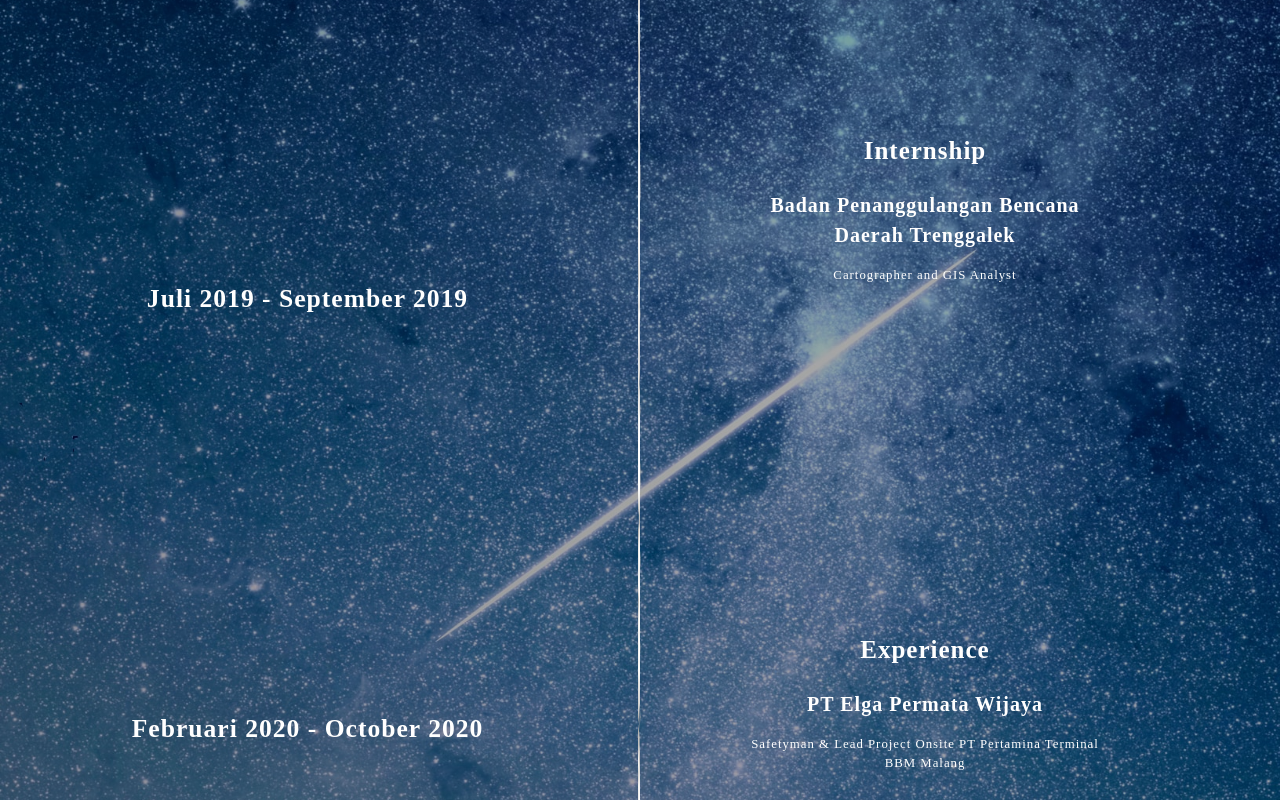
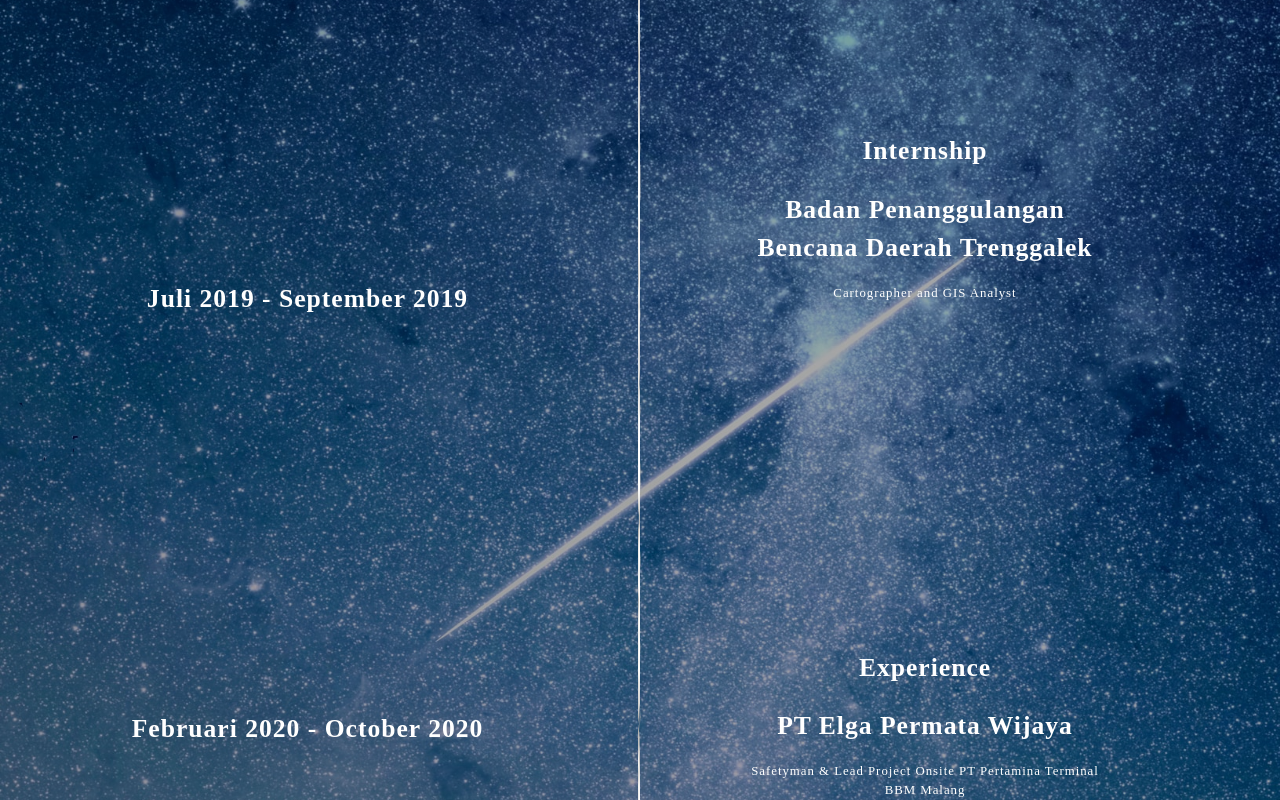
Before and after one commit to Vergiananta/vergi-porto, a React (Create React App) app: page /dashboard/biography in a window 1280 px wide. Shown: the part 840-1640 px from the top of the page. Built offline with nearby package versions, Linux system fonts and the light colour scheme.

Commit message:
[UPDATE] change biography

```diff
--- a/src/component/biography/Biography.js
+++ b/src/component/biography/Biography.js
@@ -69,8 +69,8 @@ function Biography() {
                         return (
                             <div key={i} className="content_decription_2" style={{ transform: `translateY(${offsetY * 0.05}px)` }}>
                                 <div style={{ justifyContent: 'center', textAlign: 'center' }}>
-                                    <p className="date_description" style={{ color: 'white', fontSize: '25px', fontWeight: 'bold' }} data-aos="fade-left">{datas.title}</p>
-                                    <p className="date_description" style={{ marginTop: '20px', fontWeight: 'bold', fontSize: '20px' }} data-aos="fade-left">{datas.company}</p>
+                                    <p className="date_description_title"  data-aos="fade-left">{datas.title}</p>
+                                    <p className="date_description_company"  data-aos="fade-left">{datas.company}</p>
                                     <p className="date_description" data-aos="fade-left">{datas.description}</p>
                                 </div>
                             </div>
```
